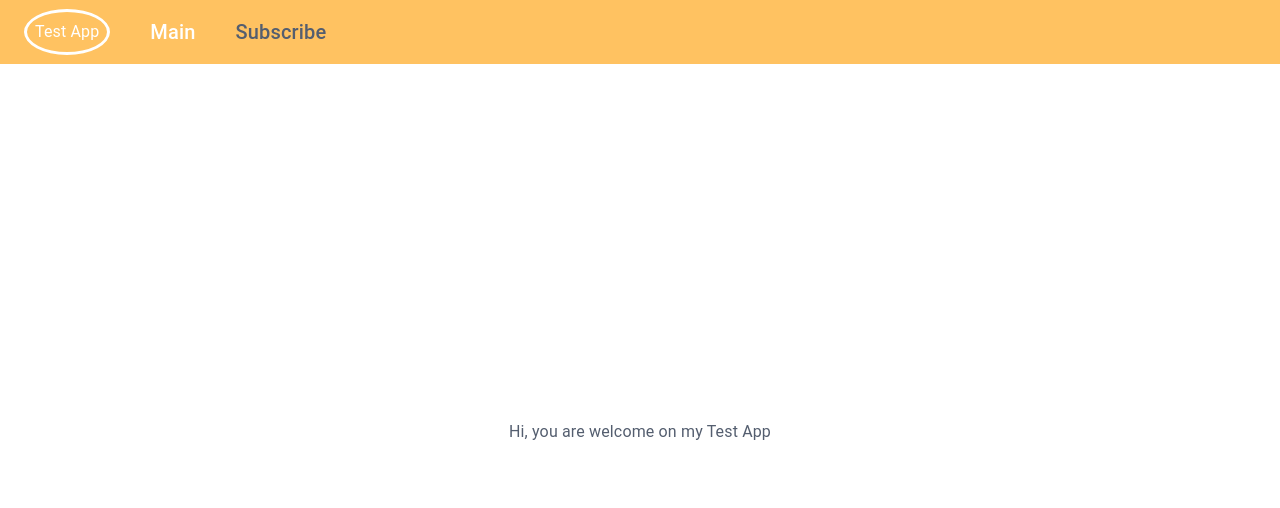
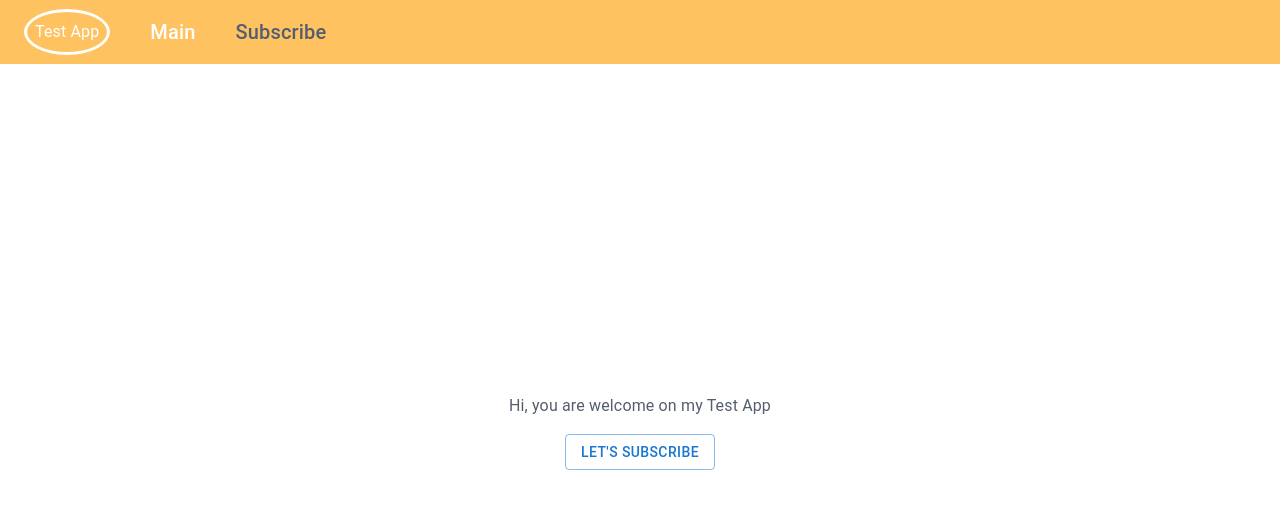
Before and after one commit to DzianisTAppService/test-app, a React (Create React App) app: page /welcome in a window 1280 px wide. Shown: the top 508 px of the page. Built offline with nearby package versions, Linux system fonts and the light colour scheme.

Commit message:
main page: added button

```diff
--- a/src/pages/MainPage/MainPage.tsx
+++ b/src/pages/MainPage/MainPage.tsx
@@ -1,12 +1,22 @@
 import React from 'react';
-import { Box, Grid, Typography } from '@mui/material';
+import { Box, Button, Grid, Typography } from '@mui/material';
+import { useNavigate } from 'react-router-dom';
+
+import PATHS from 'constants/routes-paths';
 
 const MainPage = () => {
+  const navigate = useNavigate();
+
   return (
     <Grid container direction='column' alignItems='center' justifyContent='center' height='100%'>
       <Grid item>
         <Box flex={1}>
           <Typography>Hi, you are welcome on my Test App</Typography>
+          <Box mt={2} display='flex' justifyContent='center'>
+            <Button variant='outlined' onClick={() => navigate(PATHS.subscribe)}>
+              Let's Subscribe
+            </Button>
+          </Box>
         </Box>
       </Grid>
     </Grid>
--- /dev/null
+++ b/src/pages/SubscribePage/SubscriptionForm/index.ts
@@ -0,0 +1 @@
+export { default } from './SubscriptionForm';
```
